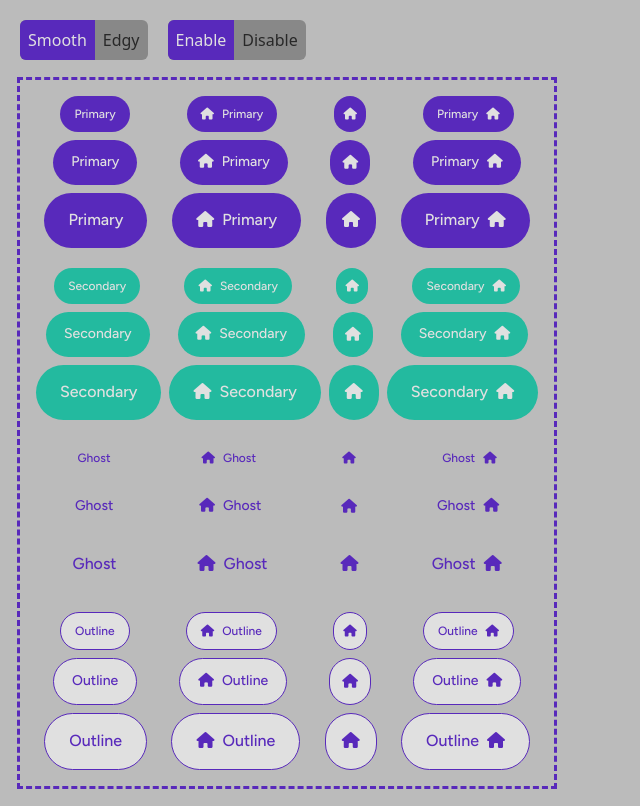
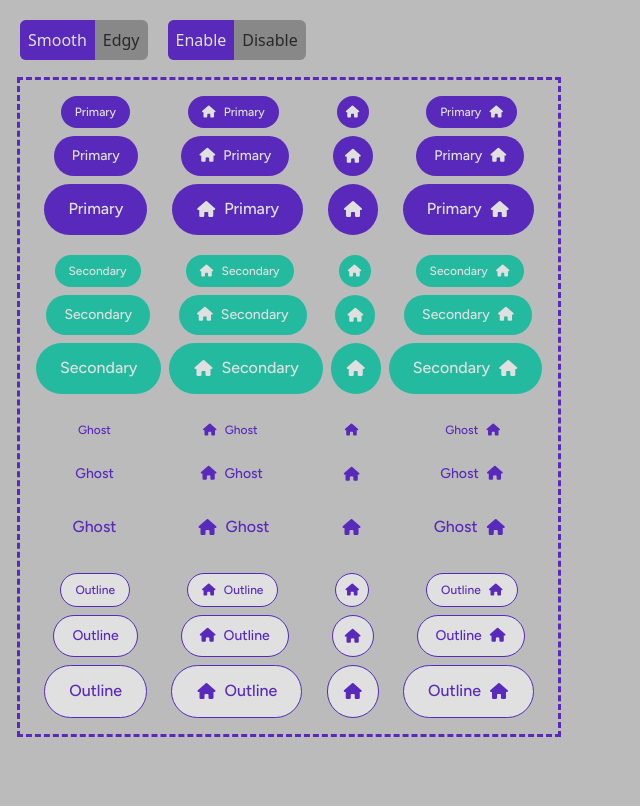
Before and after one commit to devalanlima/Free-Responsive-Button-UI-Kit-React-Components, a React (Vite) app: page / in a window 1280 px wide. Shown: the whole page, without its empty margins (0-640 px from the left). Built offline with nearby package versions, Linux system fonts and the light colour scheme.

Commit message:
fix: Adjusts leading and icon size

```diff
--- a/src/assets/components/Button.tsx
+++ b/src/assets/components/Button.tsx
@@ -70,9 +70,9 @@ export default function Button ({
   const [btnState, setBtnState] = useState(state.default)
 
   const btnSize: Record<Size, string> = {
-    small: iconPosition === 'only' ? 'p-[9px] text-[12px]' : 'py-[9px] px-[14px] text-[12px]',
-    medium: iconPosition === 'only' ? 'p-[12px] text-[14px]' : 'px-[18px] pt-[11px] pb-[12px] text-[14px]',
-    large: iconPosition === 'only' ? 'p-[15px] text-[16px]' : 'px-[24px] pt-[15px] pb-[16px] text-[16px]',
+    small: iconPosition === 'only' ? 'p-[9px] text-[12px]' : 'py-[9px] px-[14px] text-[12px] leading-[1.17]',
+    medium: iconPosition === 'only' ? 'p-[12px] text-[14px]' : 'text-[14px] px-[18px] pt-[11px] pb-[12px] leading-[1.22]',
+    large: iconPosition === 'only' ? 'p-[15px] text-[16px]' : 'px-[24px] pt-[15px] pb-[16px] text-[16px] leading-[1.19]',
   }
 
   const btnCorners: Record<Corners, string> = {
@@ -119,9 +119,9 @@ export default function Button ({
   }
 
   const iconSize: Record<Size, string> = {
-    small: 'w-[14px]',
-    medium: 'w-[16px]',
-    large: 'w-[20px]',
+    small: 'w-[14px] h-[14px] flex justify-center items-center',
+    medium: 'w-[16px] h-[16px] flex justify-center items-center',
+    large: 'w-[20px] h-[20px] flex justify-center items-center',
   }
 
   return (
@@ -145,7 +145,7 @@ export default function Button ({
     >
       {
         enableLeftIcon() &&
-        <span className={`${iconPosition === 'only' && iconSize[size]}`}>
+        <span className={iconSize[size]}>
           {icon}
         </span>
       }
@@ -154,7 +154,7 @@ export default function Button ({
 
       {
         enableRightIcon() &&
-        <span>
+        <span className={iconSize[size]}>
           {icon}
         </span>
       }
```
